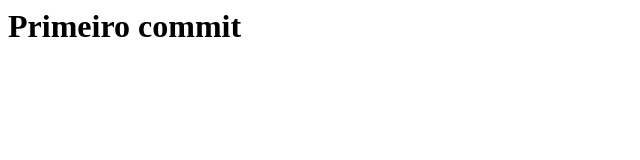
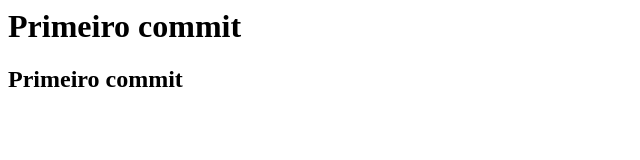
Before and after one commit to Iarlyson/Atividade-GCM, a plain HTML site: page index.html in a window 1280 px wide. Shown: the whole page, without its empty margins (0-640 px from the left). Drawn offline with Linux system fonts and the light colour scheme.

Commit message:
Segundo commit

```diff
--- a/index.html
+++ b/index.html
@@ -5,6 +5,7 @@
 
 <body>
 <h1>Primeiro commit</h1>
+<h2>Primeiro commit</h2>
 
 </body>
 </html>
```
